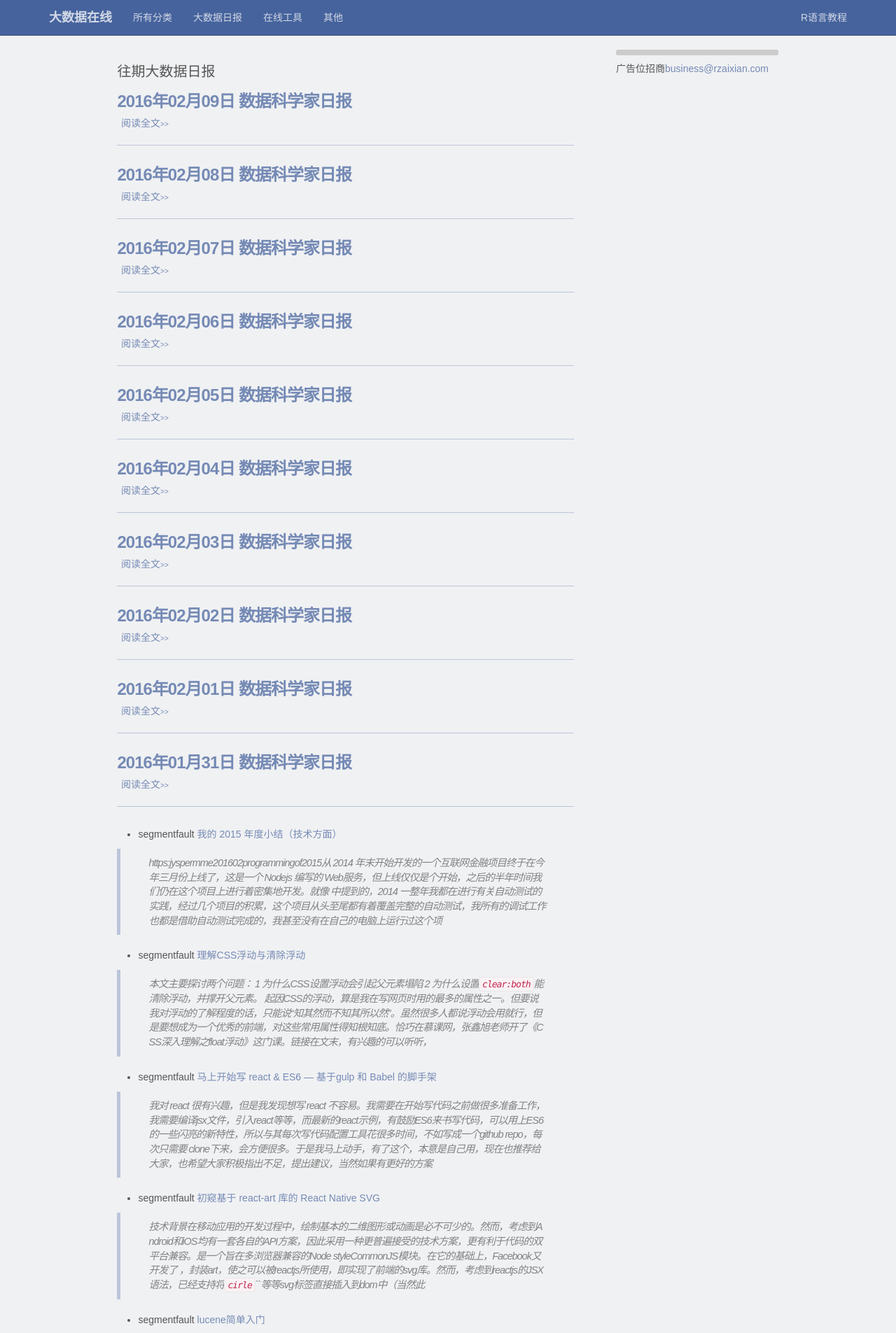
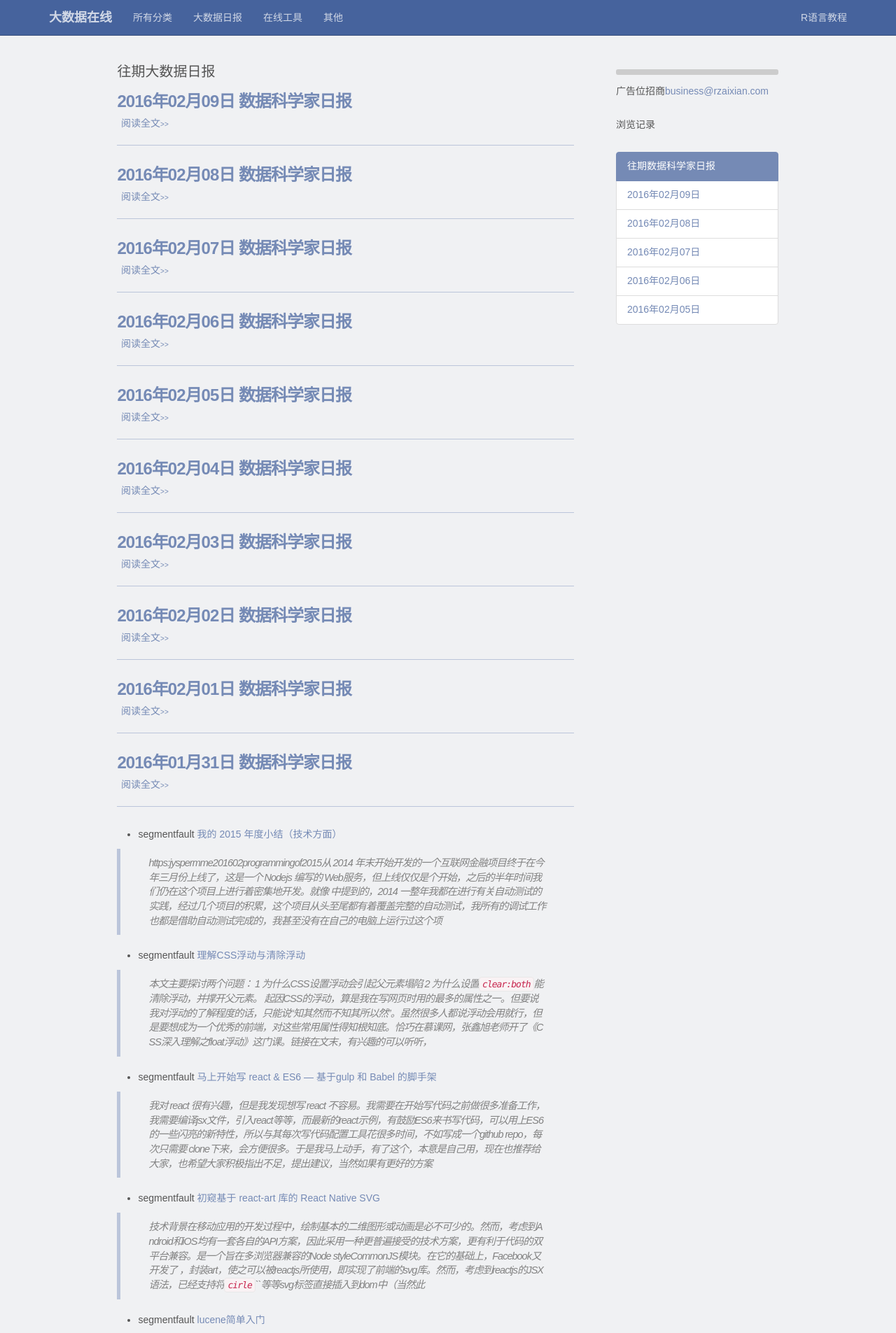
Before and after one commit to fun360/fun360, a Jekyll site: the page built from index.html, in a window 1280 px wide. Shown: the top 1905 px of the page at 70% size. Built offline with Jekyll 4.4.1, drawn with Linux system fonts in a browser that asks for light colours; comment, search, counter and statistics services are not loaded.

```diff
--- a/_layouts/default.html
+++ b/_layouts/default.html
@@ -22,6 +22,23 @@
                 <p>广告位招商<a href="mailto:business@rzaixian.com">business@rzaixian.com</a></p>
           </div>
 
+          <div class = "history">
+            <p>浏览记录</p>
+            <div id = "history">
+            </div>
+          </div>
+
+          <ul class = "list-group">
+            <li class = "list-group-item active">
+              往期数据科学家日报
+            </li>
+             {% for post in site.categories["dailynews"] limit:5 %}
+            <li class = "list-group-item">
+                <a href="{{ post.url | prepend: site.baseurl }}">{{ post.date | date: "%Y年%m月%d日" }}</a>
+            </li>
+            {% endfor %}
+          </ul>
+
         </div>
       </div>
 
--- a/css/blog.css
+++ b/css/blog.css
@@ -66,12 +66,14 @@
   color: #758AB5;
 }
 
-.ad {
+.ad, .history {
   margin-left: 30px;
-  margin-top: 10px;
+  margin-top: 1em;
+  margin-bottom: 2em;
 }
 
 .share {
+  margin-top: 2em;
   margin-left: 30px;
   padding: 0.3em;
   background-color: #CCC;
@@ -87,3 +89,10 @@
 .reference > a, .reference > a:visited {
   color: #FFF;
 }
+
+.history-item, .history>p {
+  padding: 0;
+  margin: 0;
+  overflow: hidden;
+  white-space: nowrap;
+}
```
Also changed, not shown: _includes/footer.html (+19 -1 lines).
